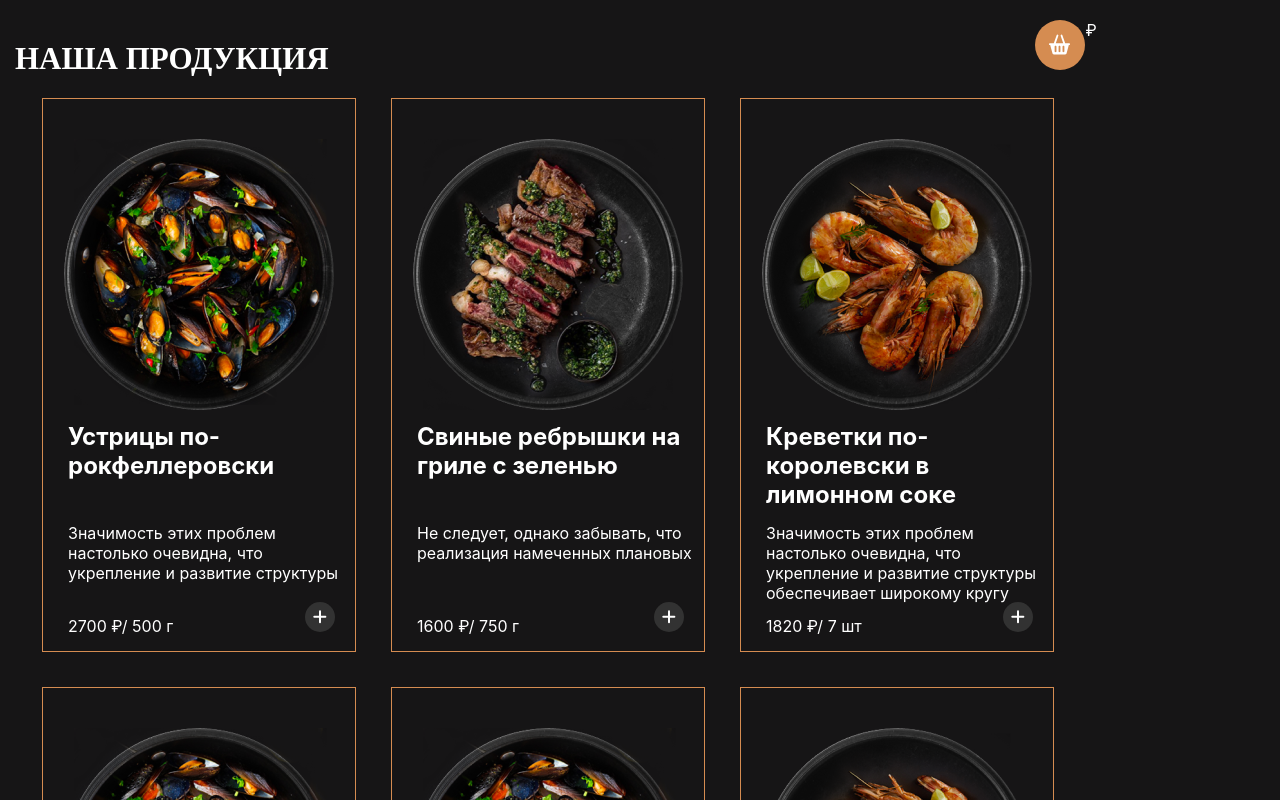
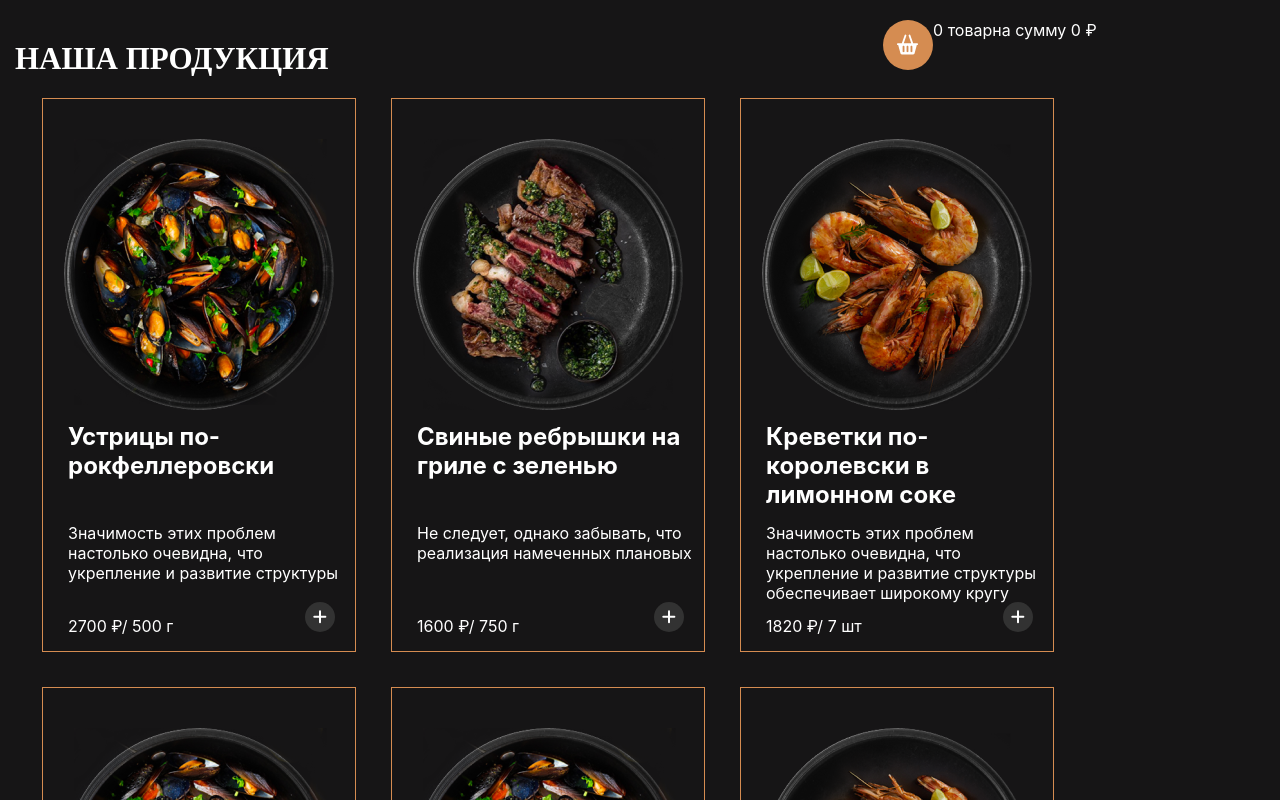
Before and after one commit to 3metil/module-react, a React (Create React App) app: page / in a window 1280 px wide. Shown: the top 800 px of the page. Built offline with nearby package versions, Linux system fonts and the light colour scheme.

Commit message:
Delete unique

```diff
--- a/src/components/elements/card.js
+++ b/src/components/elements/card.js
@@ -9,21 +9,17 @@ import {v4 as uuidv4} from 'uuid'
 function Card({id, img, title, description, price, weight}) {
     const dispatch = useDispatch()
 
-    let item = {
+
+
+    const handleAddProduct = () => {
+
+        let item = {
         id: uuidv4(),
         title: title,
         img: img,
         price: price
-    }
-    // const addCart = (id) => {
 
-    //     console.log(id)
-    //     dispatch({type: 'ADD_CART', id})
-
-    // }
-
-    const handleAddProduct = () => {
-        // console.log(item)
+        }
         dispatch(addProduct(item))
         alert('Товар добавлен в корзину')
 
--- a/src/header/Header.jsx
+++ b/src/header/Header.jsx
@@ -1,14 +1,19 @@
 import React from 'react';
 import {Col, Container, Nav, Row} from "react-bootstrap";
 import {Link} from "react-router-dom";
+import {useSelector} from 'react-redux'
+
 
 const Header = () => {
-    return (
+  const {count, totalCost} = useSelector(state => state.cart);
 
-                  <header className="header">
-                  <h1>НАША ПРОДУКЦИЯ</h1>
+  return (
+
+<header className="header">
+<h1>НАША ПРОДУКЦИЯ</h1>
       <div className="menu__basket"><Link to='/cart'><img src='../images/basket.svg'></img></Link>
-      <div className='header__counter'><span>&#8381;</span></div>
+      <div className='header__quantity'>{count} товар</div>
+      <div className='header__counter'> на сумму {totalCost}<span> &#8381;</span></div>
 </div>
       </header>
     );
--- a/src/store/reducers/index.js
+++ b/src/store/reducers/index.js
@@ -1,12 +1,12 @@
-// import {products} from '../menuList.js'
 import { createSlice } from '@reduxjs/toolkit'
-// import cartReducer from './index.js'
-// import store from './store'
+
 
 const cartSlice = createSlice({
     name: 'cart',
     initialState: {
-        cart: []
+        cart: [],
+        totalCost: 0,
+        count: 0
     },
     reducers: {
         addProduct(state, action) {
@@ -16,10 +16,10 @@ const cartSlice = createSlice({
     },
         removeProduct(state, action) {
 
-
         state.cart = state.cart.filter((item) => item.id !== action.payload.id);
         state.totalCost = state.cart.reduce((acc, val) => acc + Number(val.price), 0);
         state.count = state.cart.length;
+
 
         }
     }
```
Also changed, not shown: src/App.js (+1 -22 lines), src/pages/Cart.js (+2 -27 lines).
